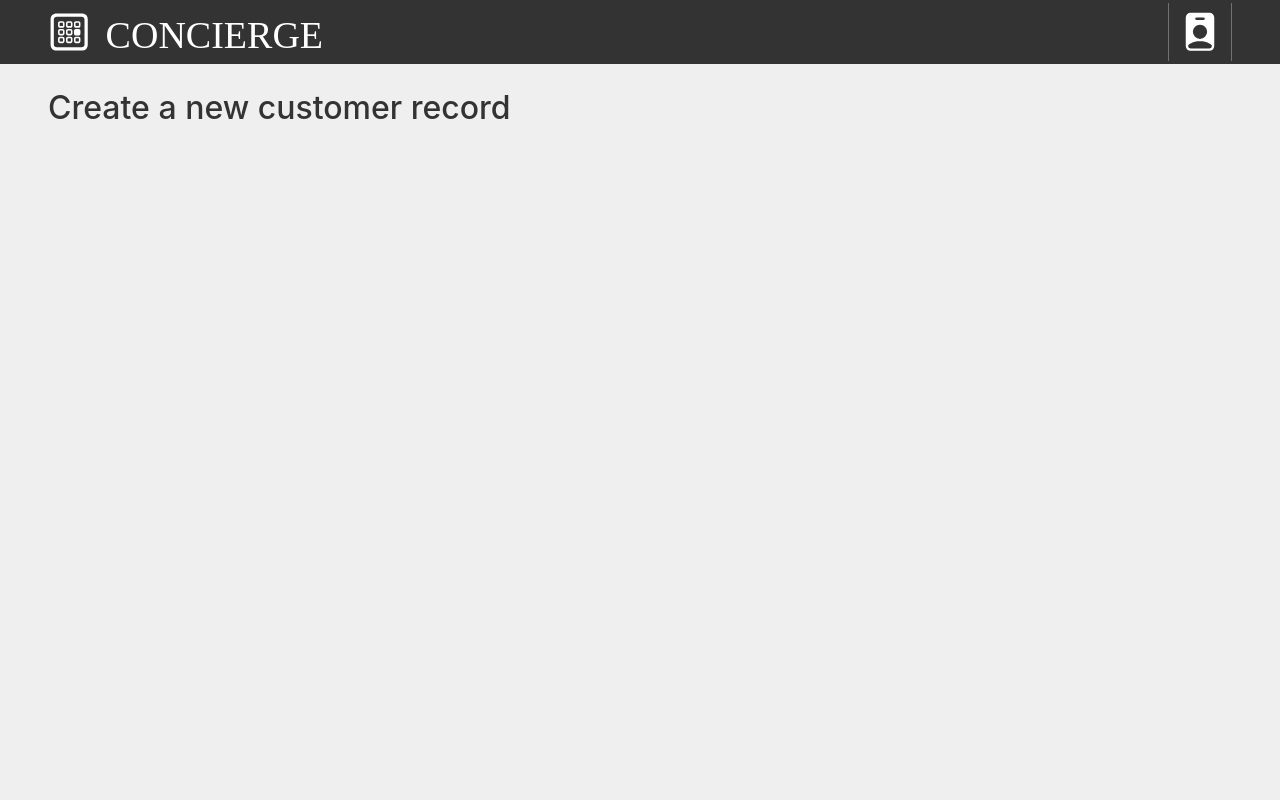
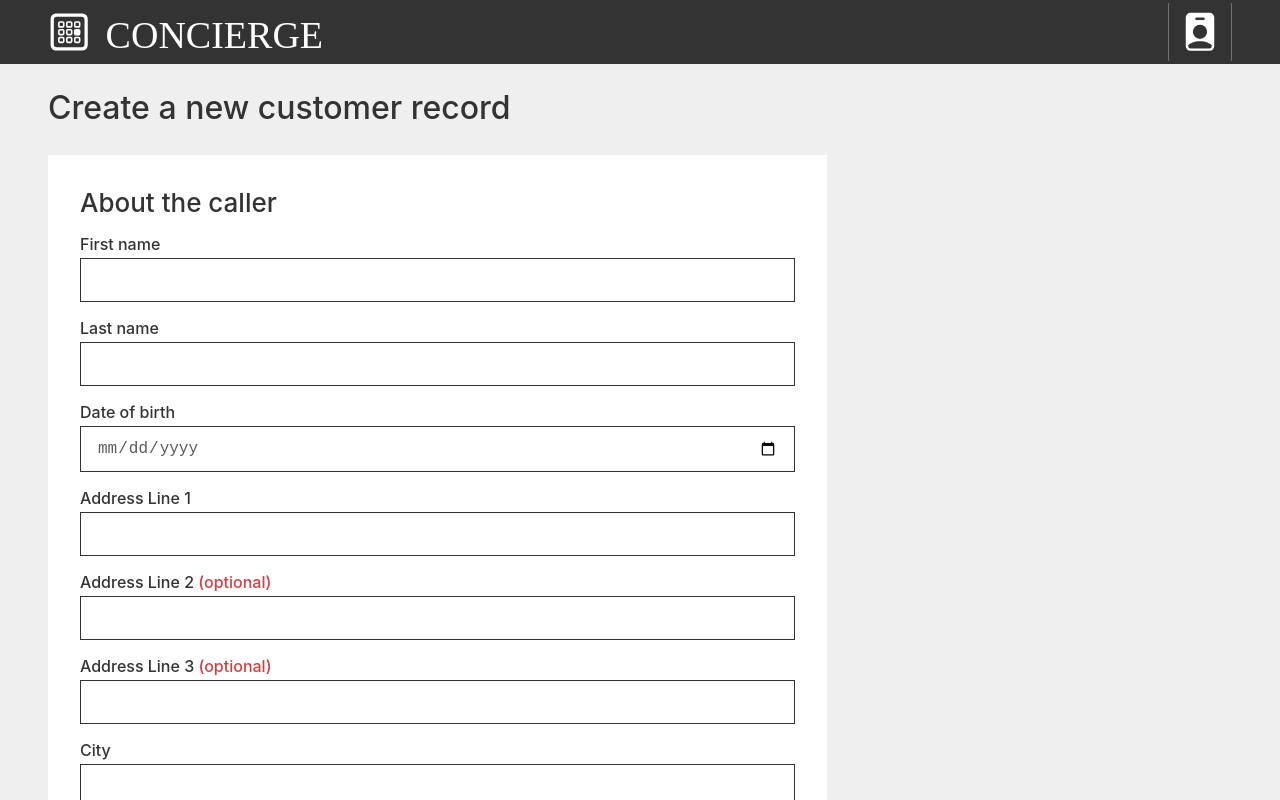
Before and after one commit to alexkinsey/concierge, a React (Create React App) app: page /create-customer in a window 1280 px wide. Both pictures are taken after a click on the button "Next". Shown: the top 800 px of the page. Built offline with nearby package versions, Linux system fonts and the light colour scheme.

Commit message:
added form submision

```diff
--- /dev/null
+++ b/src/components/CreateCustomer/AboutTheCaller/index.js
@@ -0,0 +1,102 @@
+import React, { useState } from 'react';
+import { Link } from 'react-router-dom';
+
+import { Heading, TextAccent } from '../../../styles/Text.styles';
+import { PrimaryButton, SecondaryButton } from '../../../styles/Button.styles';
+import { Container } from '../../../styles/Layout.styles';
+import { FieldGroup, Label, Field } from '../../../styles/Form.styles';
+
+const AboutTheCaller = ({ handleFormSubmit }) => {
+  const [firstName, setFirstName] = useState('');
+  const [lastName, setLastName] = useState('');
+  const [dateOfBirth, setDateOfBirth] = useState('');
+  const [address1, setAddress1] = useState('');
+  const [address2, setAddress2] = useState('');
+  const [address3, setAddress3] = useState('');
+  const [city, setCity] = useState('');
+  const [postcode, setPostcode] = useState('');
+  const [email, setEmail] = useState('');
+  const [phoneNumber, setPhoneNumber] = useState('');
+
+  const handleFirstNameChange = (e) => setFirstName(e.target.value);
+  const handleLastNameChange = (e) => setLastName(e.target.value);
+  const handleDateOfBirthChange = (e) => setDateOfBirth(e.target.value);
+  const handleAddress1Change = (e) => setAddress1(e.target.value);
+  const handleAddress2Change = (e) => setAddress2(e.target.value);
+  const handleAddress3Change = (e) => setAddress3(e.target.value);
+  const handleCityChange = (e) => setCity(e.target.value);
+  const handlePostcodeChange = (e) => setPostcode(e.target.value);
+  const handleEmailChange = (e) => setEmail(e.target.value);
+  const handlePhoneNumberChange = (e) => setPhoneNumber(e.target.value);
+
+  return (
+    <Container gap={1}>
+      <Heading>About the caller</Heading>
+      <FieldGroup>
+        <Label htmlFor="firstName">First name</Label>
+        <Field type="text" id="firstName" value={firstName} required onChange={handleFirstNameChange} />
+      </FieldGroup>
+
+      <FieldGroup>
+        <Label htmlFor="lastName">Last name</Label>
+        <Field type="text" id="lastName" value={lastName} required onChange={handleLastNameChange} />
+      </FieldGroup>
+
+      <FieldGroup>
+        <Label htmlFor="dateOfBirth">Date of birth</Label>
+        <Field type="date" id="dateOfBirth" value={dateOfBirth} required onChange={handleDateOfBirthChange} />
+      </FieldGroup>
+
+      <FieldGroup>
+        <Label htmlFor="address1">Address Line 1</Label>
+        <Field type="text" id="address1" value={address1} required onChange={handleAddress1Change} />
+      </FieldGroup>
+
+      <FieldGroup>
+        <Label htmlFor="address2">
+          Address Line 2 <TextAccent>(optional)</TextAccent>
+        </Label>
+        <Field type="text" id="address2" value={address2} onChange={handleAddress2Change} />
+      </FieldGroup>
+
+      <FieldGroup>
+        <Label htmlFor="address3">
+          Address Line 3 <TextAccent>(optional)</TextAccent>
+        </Label>
+        <Field type="text" id="address3" value={address3} onChange={handleAddress3Change} />
+      </FieldGroup>
+
+      <FieldGroup>
+        <Label htmlFor="city">City</Label>
+        <Field type="text" id="city" value={city} required onChange={handleCityChange} />
+      </FieldGroup>
+
+      <FieldGroup>
+        <Label htmlFor="postcode">Postcode</Label>
+        <Field type="text" id="postcode" value={postcode} required onChange={handlePostcodeChange} />
+      </FieldGroup>
+
+      <FieldGroup>
+        <Label htmlFor="email">Email</Label>
+        <Field type="email" id="email" value={email} required onChange={handleEmailChange} />
+      </FieldGroup>
+
+      <FieldGroup>
+        <Label htmlFor="phoneNumber">Phone number</Label>
+        <Field type="text" id="phoneNumber" value={phoneNumber} required onChange={handlePhoneNumberChange} />
+      </FieldGroup>
+
+      <FieldGroup row>
+        <Link to="/">
+          <SecondaryButton>Cancel</SecondaryButton>
+        </Link>
+
+        <PrimaryButton full onClick={() => handleFormSubmit(firstName, lastName, dateOfBirth, address1, address2, address3, city, postcode, email, phoneNumber)}>
+          Add customer
+        </PrimaryButton>
+      </FieldGroup>
+    </Container>
+  );
+};
+
+export default AboutTheCaller;
--- a/src/components/CreateCustomer/index.js
+++ b/src/components/CreateCustomer/index.js
@@ -1,10 +1,16 @@
 import { useState } from 'react';
+import { useNavigate } from "react-router-dom";
+
+import AboutTheCaller from './AboutTheCaller';
+import NatureOfCallForm from './NatureOfCallForm';
+
 import { Form } from '../../styles/Form.styles';
 import { TwoColumnBS } from '../../styles/Layout.styles';
 import { Title } from '../../styles/Text.styles';
-import NatureOfCallForm from './NatureOfCallForm';
+import { addCustomer } from '../../services';
 
 const CreateCustomer = () => {
+  const navigate = useNavigate();
   const [formInputs, setFormInputs] = useState({
     businessArea: '',
     firstName: '',
@@ -20,20 +26,56 @@ const CreateCustomer = () => {
   });
   const [formPage, setFormPage] = useState(1);
 
-  const handleFormNextPage = (radio) => {
-    console.log(radio);
-    setFormPage(2);
+  const handleFormNextPageButton = (radio) => {
     setFormInputs({
       ...formInputs,
       businessArea: radio,
     });
+    setFormPage(2);
   };
+
+  const handleFormSubmitButton = (
+    firstName,
+    lastName,
+    dateOfBirth,
+    address1,
+    address2,
+    address3,
+    city,
+    postcode,
+    email,
+    phoneNumber
+  ) => {
+    setFormInputs({
+      ...formInputs,
+      firstName: firstName,
+      lastName: lastName,
+      dateOfBirth: dateOfBirth,
+      address1: address1,
+      address2: address2,
+      address3: address3,
+      city: city,
+      postcode: postcode,
+      email: email,
+      phoneNumber: phoneNumber,
+    });
+  };
+
+  const handleFormSubmit = async (e) => {
+    e.preventDefault();
+    const id = await addCustomer(formInputs);
+    navigate(`/customer-overview/${id}`);
+  };
+
   return (
     <TwoColumnBS>
       <Title style={{ gridColumnStart: '1', gridColumnEnd: '3' }}>Create a new customer record</Title>
-      <Form>
-      {formPage === 1 ? (<NatureOfCallForm handleFormNextPage={handleFormNextPage} />) : (null)}
-
+      <Form onSubmit={handleFormSubmit}>
+        {formPage === 1 ? (
+          <NatureOfCallForm handleFormNextPage={handleFormNextPageButton} />
+        ) : (
+          <AboutTheCaller handleFormSubmit={handleFormSubmitButton} />
+        )}
       </Form>
     </TwoColumnBS>
   );
--- a/src/services/index.js
+++ b/src/services/index.js
@@ -34,3 +34,16 @@ export const getAppointments = async (customerId) => {
   const appointments = data.data;
   return appointments;
 };
+
+export const addCustomer = async (customer) => {
+  const res = await fetch('http://localhost:3001/api/customers', {
+    method: 'POST',
+    body: JSON.stringify(customer),
+    headers: {
+      'Content-Type': 'application/json',
+    },
+  });
+  const data = await res.json();
+  const id = data.id;
+  return id;
+};
```
Also changed, not shown: 1 other file (tests, documents, lock files or other folders).
